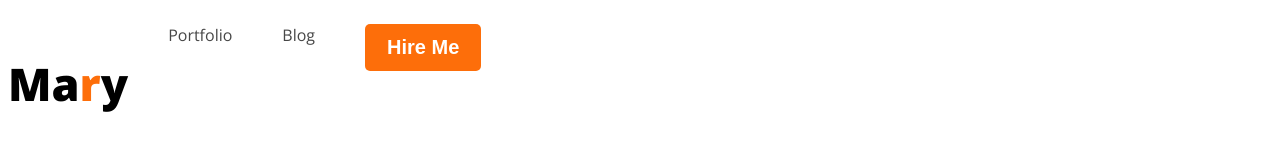
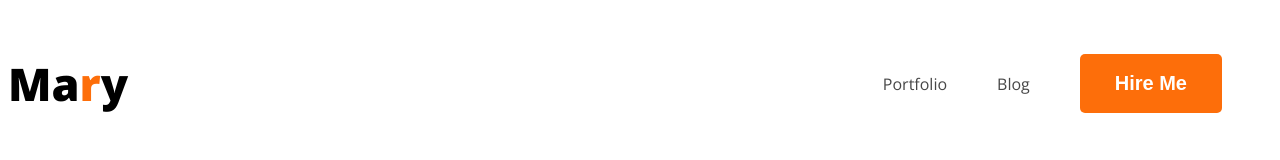
Before and after one commit to Habiburrahman1215/website, a plain HTML site: page 2nd/portfolio-resources-main/index.html in a window 1280 px wide. Drawn offline with nearby package versions, Linux system fonts and the light colour scheme.

Commit message:
nav-bar added

```diff
--- a/2nd/portfolio-resources-main/style.css
+++ b/2nd/portfolio-resources-main/style.css
@@ -9,10 +9,13 @@ body {
 
 nav {
     display: flex;
+    justify-content: space-between;
+    align-items: center;
 }
 
 nav ul {
     display: flex;
+    align-items: center;
 }
 
 nav li {
@@ -35,7 +38,7 @@ nav a {
     color: white;
     font-size: 20px;
     font-weight: bold;
-    padding: 12px 22px;
+    padding: 18px 35px;
     border: 0px;
     border-radius: 5px;
 
```
